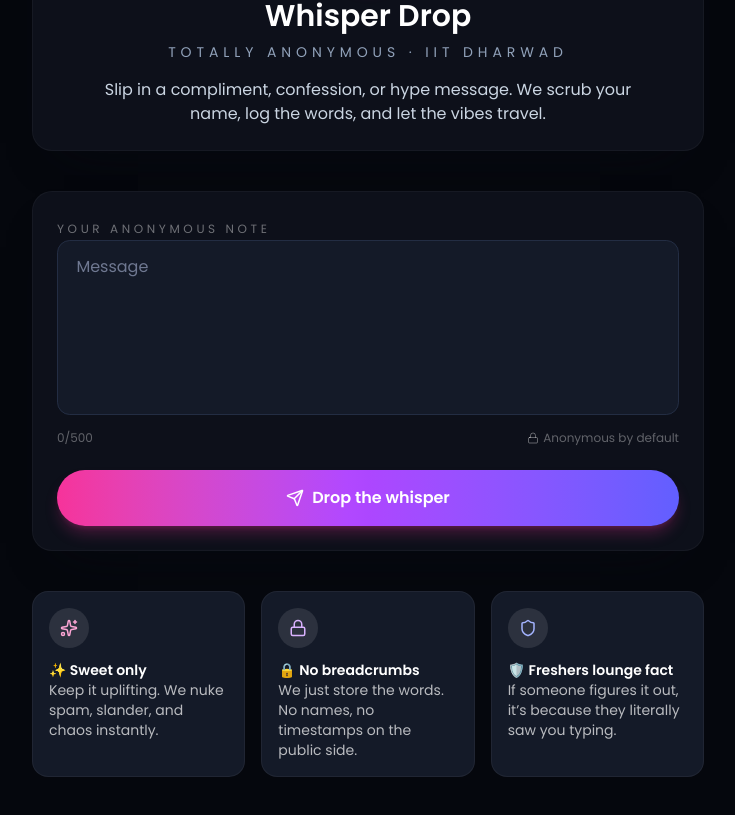
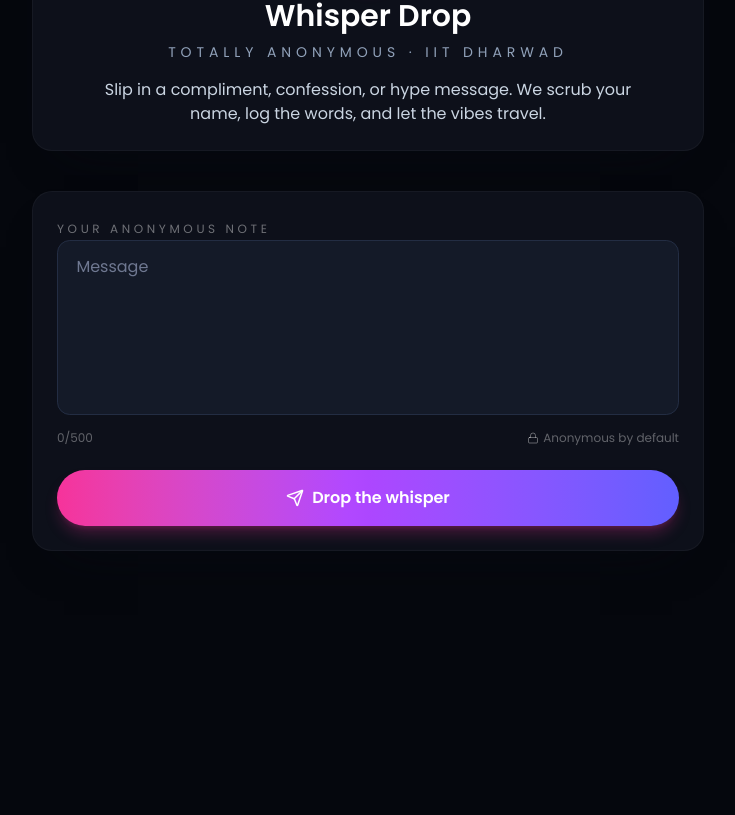
Before and after one commit to latakshsariyapatidar/freshers-frontend, a React (Vite) app: page /messages in a window 1280 px wide. Shown: the part 299-1114 px from the top of the page, without its empty margins (272-1007 px from the left). After the commit the page ends 1074 px from the top, so only its background shows below. Built offline with nearby package versions, Linux system fonts and the light colour scheme; sample sign-in values are in the browser's storage.

Commit message:
changed anonymous messages

```diff
--- a/src/pages/AnonymousMessages.jsx
+++ b/src/pages/AnonymousMessages.jsx
@@ -126,42 +126,7 @@
           </Motion.button>
         </Motion.form>
 
-        <Motion.div
-          initial={{ opacity: 0, y: 16 }}
-          animate={{ opacity: 1, y: 0 }}
-          transition={{ delay: 0.2, duration: 0.5 }}
-          className="grid gap-4 md:grid-cols-3"
-        >
-          <div className="surface-soft border border-white/5 rounded-2xl p-4 flex flex-col gap-3 text-sm text-white/70">
-            <div className="w-10 h-10 rounded-full bg-white/10 text-pink-300 flex items-center justify-center">
-              <Sparkles size={18} />
-            </div>
-            <div>
-              <p className="font-semibold text-white">✨ Sweet only</p>
-              <p>Keep it uplifting. We nuke spam, slander, and chaos instantly.</p>
-            </div>
-          </div>
 
-          <div className="surface-soft border border-white/5 rounded-2xl p-4 flex flex-col gap-3 text-sm text-white/70">
-            <div className="w-10 h-10 rounded-full bg-white/10 text-purple-300 flex items-center justify-center">
-              <Lock size={18} />
-            </div>
-            <div>
-              <p className="font-semibold text-white">🔒 No breadcrumbs</p>
-              <p>We just store the words. No names, no timestamps on the public side.</p>
-            </div>
-          </div>
-
-          <div className="surface-soft border border-white/5 rounded-2xl p-4 flex flex-col gap-3 text-sm text-white/70">
-            <div className="w-10 h-10 rounded-full bg-white/10 text-indigo-300 flex items-center justify-center">
-              <Shield size={18} />
-            </div>
-            <div>
-              <p className="font-semibold text-white">🛡️ Freshers lounge fact</p>
-              <p>If someone figures it out, it’s because they literally saw you typing.</p>
-            </div>
-          </div>
-        </Motion.div>
       </div>
     </div>
   );
```
